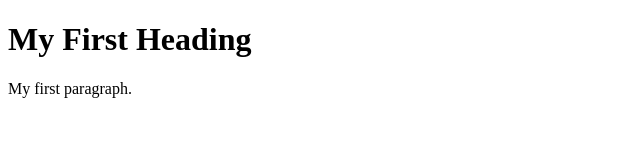
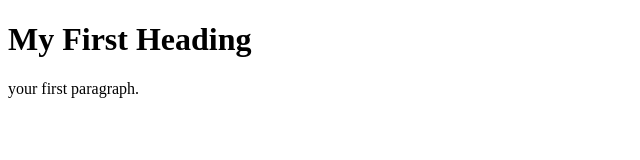
Before and after one commit to nshelke23/git-demo, a plain HTML site: page index.html in a window 1280 px wide. Shown: the full height of the page, 0-640 px from the left. Drawn offline with Linux system fonts and the light colour scheme.

Commit message:
A few more chnages for web

```diff
--- a/index.html
+++ b/index.html
@@ -4,7 +4,7 @@
 
 <h1>My First Heading</h1>
 
-<p>My first paragraph.</p>
+<p>your first paragraph.</p>
 
 </body>
 </html>
```
Also changed, not shown: 1 other file.
